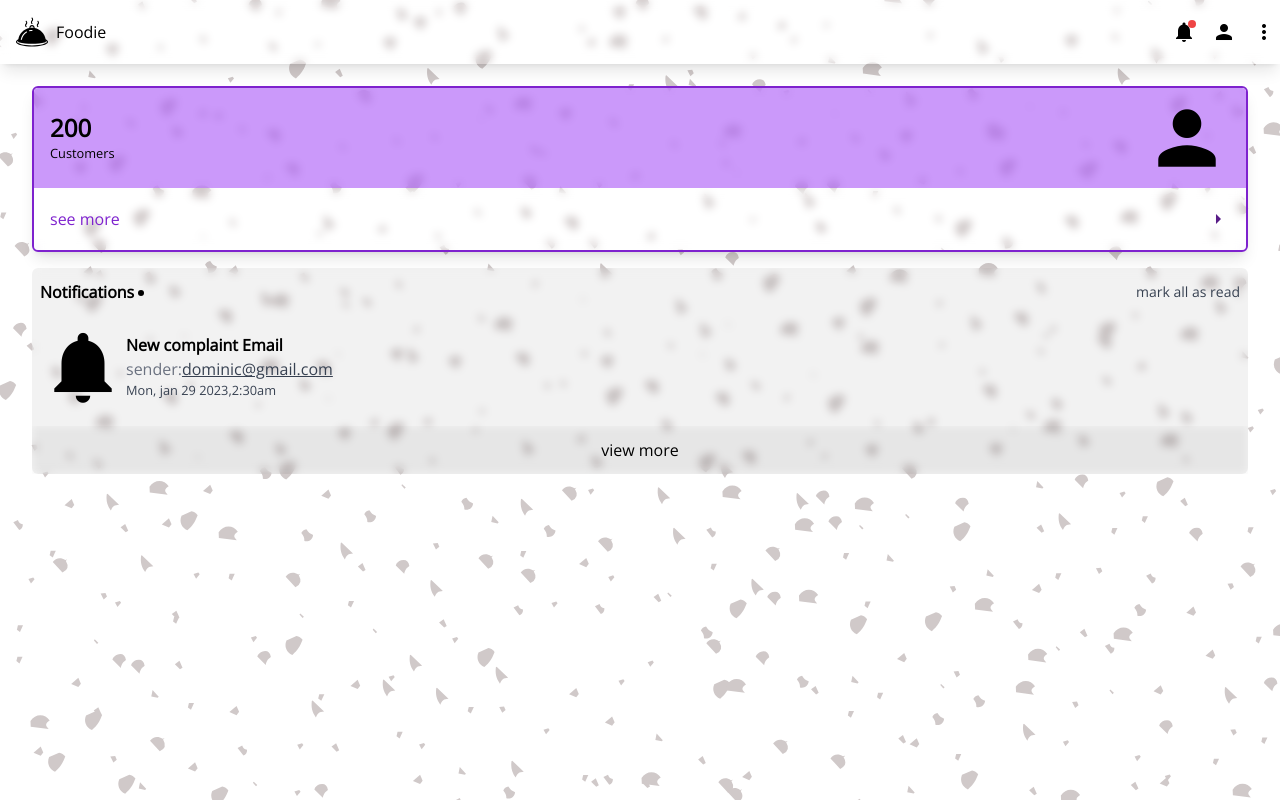
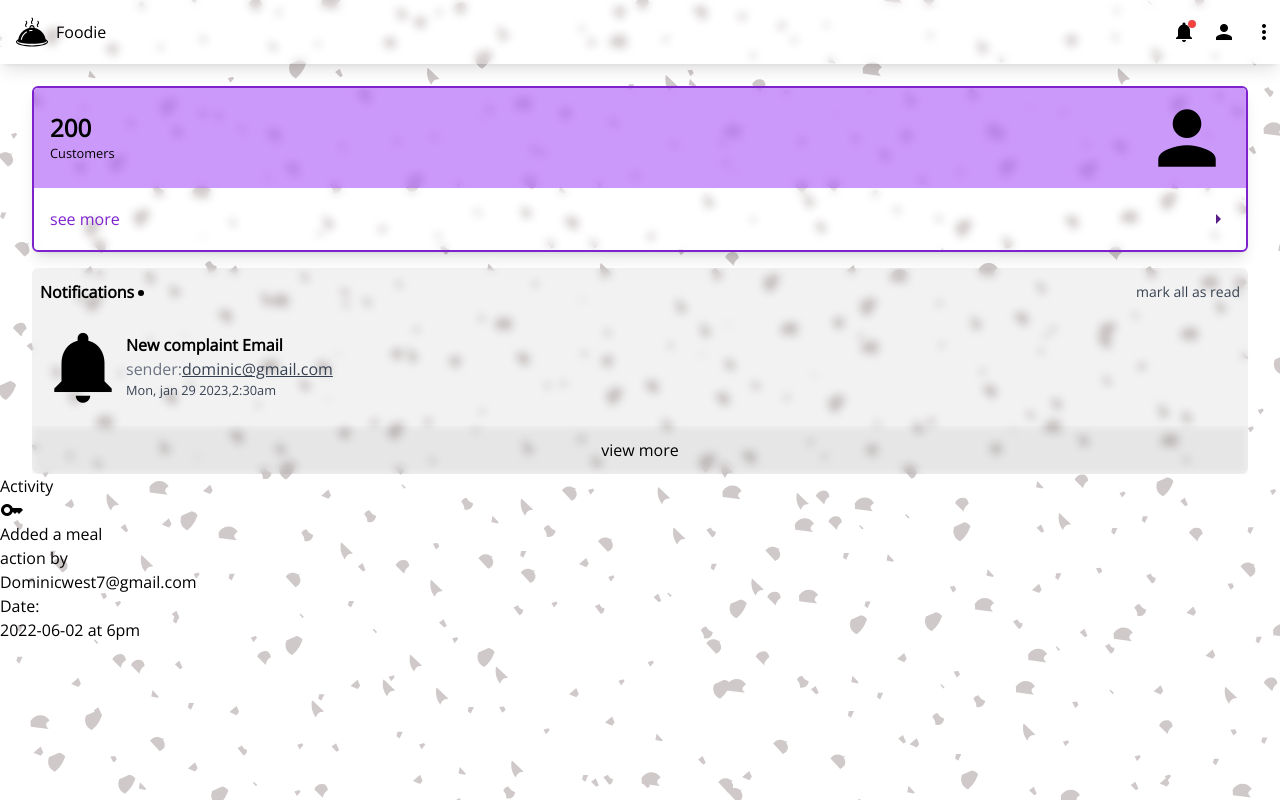
Before and after one commit to dom-codex/Foodapp-admin-frontend, a React (Create React App) app: page / in a window 1280 px wide. Built offline with nearby package versions, Linux system fonts and the light colour scheme.

Commit message:
Add basic structure for activity components

```diff
--- /dev/null
+++ b/src/components/activity.js
@@ -0,0 +1,28 @@
+import React from "react"
+const Activity =()=>{
+return <div>
+  <div>
+    <p>Activity</p>
+  </div>
+  <div>
+    <ActivityItem/>
+  </div>
+</div>
+}
+export default Activity;
+const ActivityItem=()=>{
+  return <div>
+    <div> <i className="material-icons">keys</i></div>
+    <div>
+      <h2>Added a meal</h2>
+      <div>
+        <p>action by</p>
+        <p>Dominicwest7@gmail.com</p>
+      </div>
+      <div>
+        <p>Date:</p>
+        <p>2022-06-02 at 6pm</p>
+      </div>
+    </div>
+  </div>
+}
--- a/src/pages/dashboard.js
+++ b/src/pages/dashboard.js
@@ -1,6 +1,7 @@
 import React from 'react';
 import Statscard from '../components/statcard.js';
 import Notification from "../components/notification.js"
+import Activity from "../components/activity.js"
 const Dashboard = () => {
   return (
     <section>
@@ -8,6 +9,7 @@ const Dashboard = () => {
         {/**stats section  */}
         <Statscard />
         <Notification />
+        <Activity/>
       </div>
     </section>
   );
```
